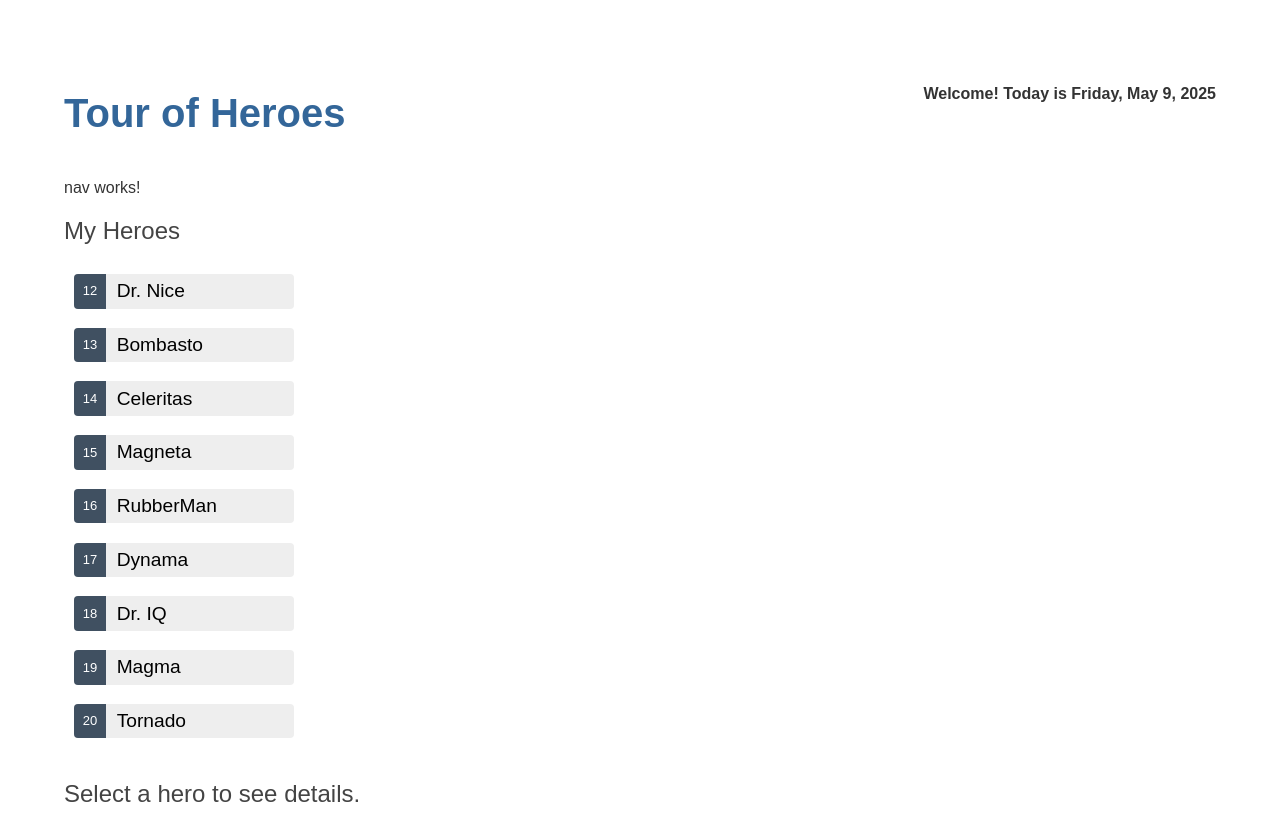
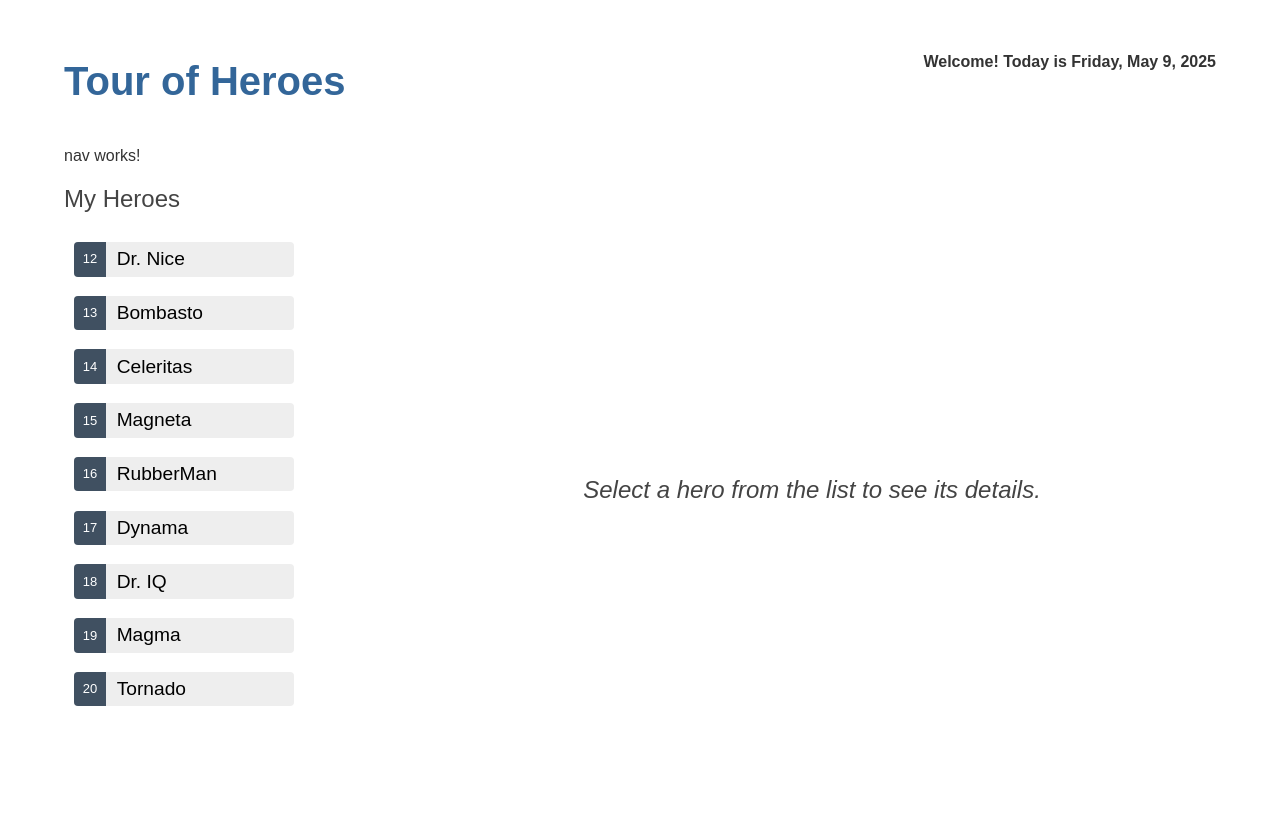
Before and after one commit to rafia-farooq/tour-of-heroes, an Angular app: page / in a window 1280 px wide. Shown: the top 840 px of the page. After the commit the page ends 800 px from the top, so only its background shows below. Built offline with nearby package versions, Linux system fonts and the light colour scheme.

Commit message:
separate component into two: hero-list and hero-detail

```diff
--- /dev/null
+++ b/src/app/hero-detail/hero-detail.component.css
@@ -0,0 +1,31 @@
+.hero-details {
+  background-color: #f5f5f5;
+  padding: 20px;
+  border: 2px solid #ccc;
+  border-radius: 8px;
+  margin-top: 20px;
+  width: 100%;
+  box-shadow: 0 2px 8px rgba(0, 0, 0, 0.1);
+}
+
+.hero-details h2 {
+  color: #2c3e50;
+  font-size: 24px;
+  margin-bottom: 16px;
+}
+
+.hero-details div {
+  margin: 8px 0;
+}
+
+.hero-details input {
+  padding: 6px;
+  border: 1px solid #ccc;
+  border-radius: 4px;
+}
+
+.no-hero {
+  margin-top: 20px;
+  font-style: italic;
+  color: #999;
+}
--- /dev/null
+++ b/src/app/hero-detail/hero-detail.component.html
@@ -0,0 +1,20 @@
+<div *ngIf="hero; else noneSelected" class="hero-details">
+  <h2>Details for: {{hero.name | uppercase}}</h2>
+
+  <div>
+    <span>id: </span>{{hero.id}}
+  </div>
+  <div>
+    <span>name: </span>{{hero.name}}
+  </div>
+  <div>
+    <label for="name">Hero name: </label>
+    <input type="text" [(ngModel)]="hero.name" placeholder="name" />
+  </div>
+</div>
+
+<ng-template #noneSelected>
+  <div class="no-hero">
+    <h2>Select a hero from the list to see its details.</h2>
+  </div>
+</ng-template>
--- a/src/app/heroes/heroes.component.css
+++ b/src/app/heroes/heroes.component.css
@@ -1,4 +1,15 @@
 /* HeroesComponent's private CSS styles */
+section {
+  display: flex;
+  justify-content: space-between;
+  align-items: center;
+}
+
+.app-hero-detail {
+  padding: 30px 60px;
+  margin-right: 10%;
+}
+
 .heroes-list {
   margin: 0 0 2em 0;
   list-style-type: none;
--- a/src/app/heroes/heroes.component.html
+++ b/src/app/heroes/heroes.component.html
@@ -1,4 +1,5 @@
 <h2>My Heroes</h2>
+<section>
 <div>
     <ul class="heroes-list">
         <li *ngFor="let hero of heroes" [class.selected]="hero === selectedHero">
@@ -9,38 +10,7 @@
         </li>
     </ul>
 </div>
-
-
-<div *ngIf="selectedHero; else noneSelected">
-    <h2>{{selectedHero.name | uppercase}} Details</h2>
-
-    <div>
-        <span>id: </span>{{selectedHero.id}}
-    </div>
-    <div>
-        <span>name: </span>{{selectedHero.name}}
-    </div>
-    <div>
-        <label for="name">Hero name: </label>
-        <input type="text" [(ngModel)]="selectedHero.name" placeholder="name">
-    </div>
+<div class="app-hero-detail">
+    <app-hero-detail [hero]="selectedHero"></app-hero-detail>
 </div>
-<ng-template #noneSelected>
-    <div>
-        <h2>Select a hero to see details.</h2>
-    </div>
-</ng-template>
-
-<!----------------- Static hero details ----------------->
-<!-- <h2>{{hero.name | uppercase}} Details</h2>
-
-<div>
-    <span>id: </span>{{hero.id}}
-</div>
-<div>
-    <span>name: </span>{{hero.name}}
-</div>
-<div>
-    <label for="name">Hero name: </label>
-    <input type="text" [(ngModel)]="hero.name" placeholder="name">
-</div> -->
+</section>
--- a/src/styles.css
+++ b/src/styles.css
@@ -10,7 +10,7 @@ h2, h3 {
     font-weight: lighter;
   }
 body {
-    margin: 4em;
+    margin: 2em 4em;
   }
 body, input[type="text"], button {
     color: #333;
```
Also changed, not shown: src/app/hero-detail/hero-detail.component.ts (added, +14 -0 lines), src/app/heroes/heroes.component.ts (+4 -10 lines), 1 other file (tests, documents, lock files or other folders).
